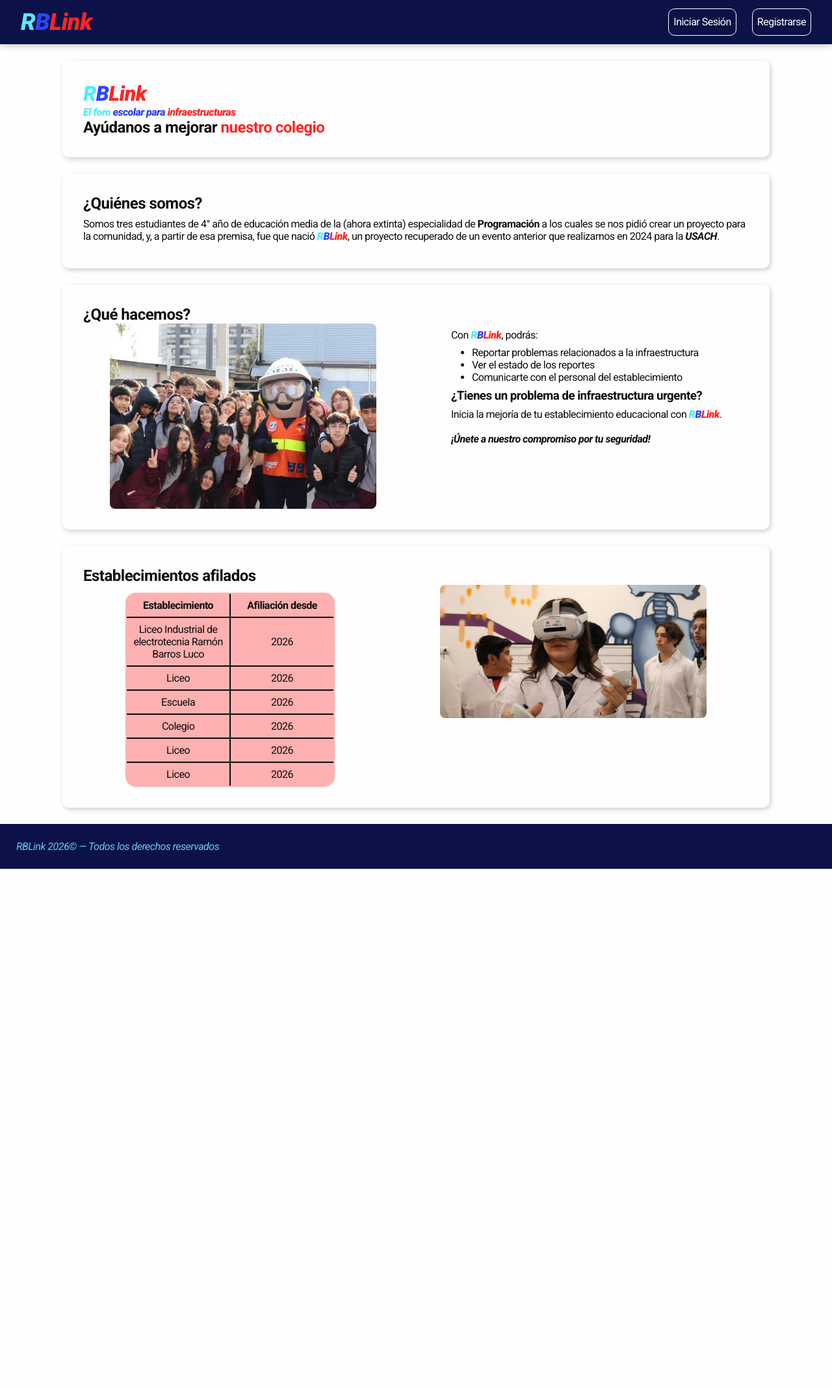
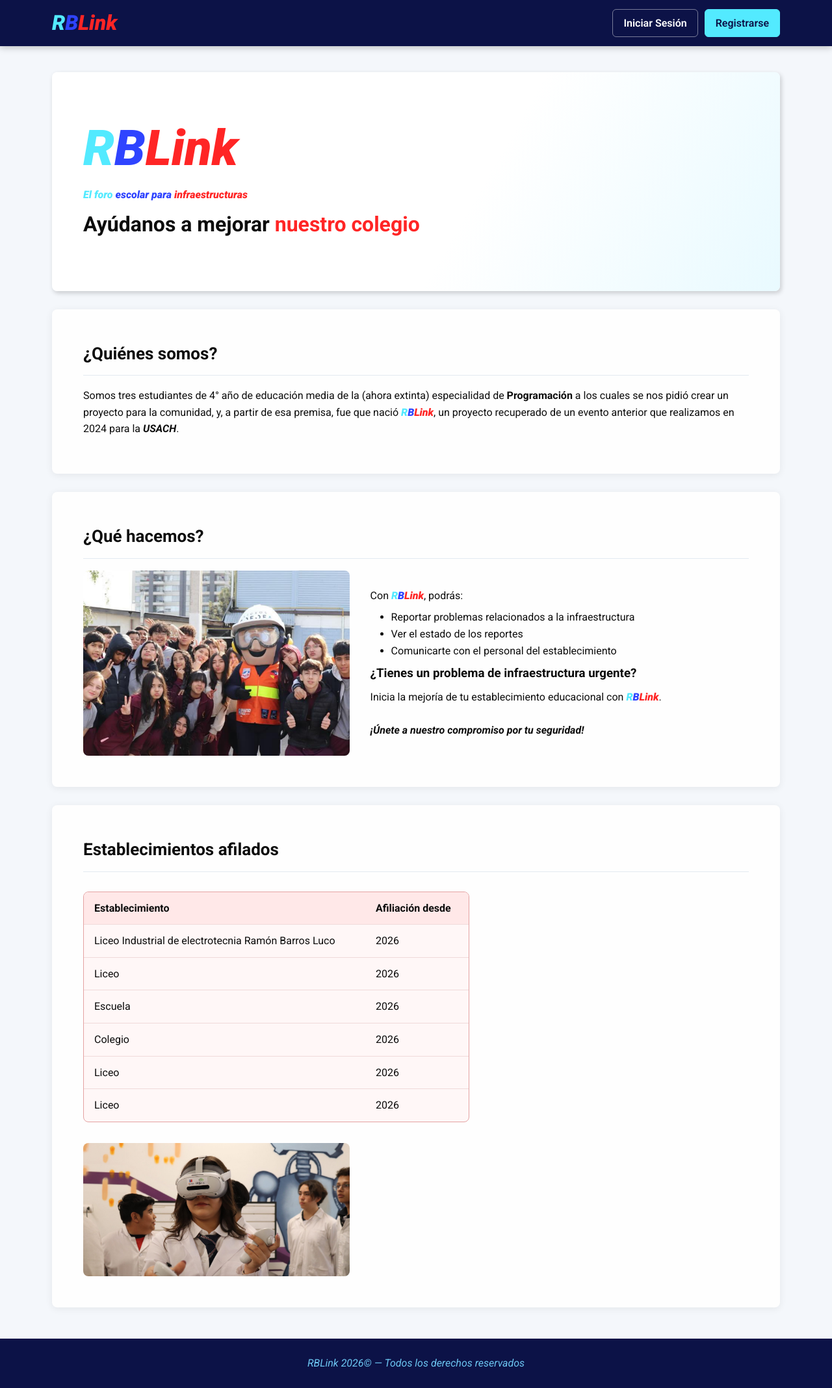
Before and after one commit to SarayPey/RBLink, a Flask app: page / in a window 1280 px wide. Shown: the whole page at 65% size. Before the commit the page ends 1337 px from the top, so only its background shows below. Run offline with Flask 3, Linux system fonts and the light colour scheme.

Commit message:
v0.yanose levii

```diff
--- a/app.py
+++ b/app.py
@@ -40,7 +40,7 @@ def guardar_imagen(archivo, tipo):
 
 @app.route('/')
 def index():
-	return send_from_directory('.', 'index.html')
+	return send_from_directory(app.root_path, 'index.html')
 
 
 
--- a/index.html
+++ b/index.html
@@ -10,8 +10,8 @@
 		<link rel='stylesheet' href='/static/css/colorset.css'>
 		<link rel='stylesheet' href='/static/css/style.css'>
 	</head>
-	<body>
-		<nav>
+	<body class='landing-page'>
+		<nav aria-label='Navegación principal'>
 			<a href='#' class='name'><span class='rblink'><span class='r'>R</span><span class='b'>B</span><span class='link'>Link</span></span></a>
 			<div>
 				<a href='/login'>Iniciar Sesión</a>
--- a/static/css/colorset.css
+++ b/static/css/colorset.css
@@ -16,7 +16,7 @@
 }
 
 body {
-	background-color: var(--w);
+	background-color: #f4f7fb;
 }
 
 nav {
@@ -41,13 +41,14 @@ nav a {
 }
 
 nav div a {
-	border: 1px solid;
+	border: 1px solid #ffffff55;
 }
 
 nav div a:hover {
-	border: 1px solid;
+	border-color: var(--azul);
 	background-color: var(--azul);
 	color: var(--w);
+	transform: translateY(-1px);
 }
 
 header, section {
@@ -108,7 +109,7 @@ input::placeholder, textarea::placeholder {
 }
 
 section table {
-	background-color: var(--rojop)
+	background-color: var(--rojop);
 }
 
 footer {
--- a/static/css/dashboard.css
+++ b/static/css/dashboard.css
@@ -195,8 +195,12 @@
 	gap: 15px;
 	padding: 20px 5px;
 	border-top: 1px solid #0c0c0c12;
+	transition: background-color .18s ease;
 }
 
+.report:hover {
+	background-color: #f8f9fd;
+}
 .report-number {
 	font-size: 14px;
 	font-weight: 800;
--- a/static/css/style.css
+++ b/static/css/style.css
@@ -5,9 +5,9 @@
 	padding: 0;
 	text-decoration: none;
 	box-sizing: border-box;
-	transition: all .2s;
+	transition: none;
 	font-family: roboto, sans-serif;
-	letter-spacing: -0.5px;
+	letter-spacing: 0;
 }
 
 ol, ul {
@@ -37,25 +37,73 @@ body {
 nav {
 	display: flex;
 	justify-content: space-between;
-	padding: 1% 2.5%;
+	align-items: center;
+	flex-wrap: wrap;
+	gap: 12px;
+	padding: 12px clamp(16px, 5vw, 72px);
 }
 
 nav .name {
 	display: flex;
 	align-items: center;
-	font-size: 36px;
+	flex-shrink: 0;
+	font-size: 32px;
 }
 
 nav div {
 	display: flex;
-	gap: 24px;
+	align-items: center;
+	flex-wrap: wrap;
+	gap: 10px;
 }
 
 nav div a {
-	border-radius: 10px;
+	min-height: 40px;
+	border-radius: 8px;
 	align-content: center;
 	font-size: 16px;
-	padding: 7px;
+	padding: 8px 14px;
+	font-weight: 600;
+}
+
+nav div a,
+button,
+input,
+select,
+textarea,
+.new-report,
+.quick-card,
+.profile-button,
+.logout-button {
+	transition: color .18s ease, background-color .18s ease, border-color .18s ease, box-shadow .18s ease, transform .18s ease;
+}
+
+a:focus-visible,
+button:focus-visible,
+input:focus-visible,
+select:focus-visible,
+textarea:focus-visible {
+	outline: 3px solid var(--celeste2);
+	outline-offset: 3px;
+}
+
+@media (max-width: 640px) {
+	nav {
+		padding: 10px 16px;
+	}
+
+	nav .name {
+		font-size: 27px;
+	}
+
+	nav div {
+		gap: 6px;
+	}
+
+	nav div a {
+		padding: 7px 10px;
+		font-size: 14px;
+	}
 }
 
 .rblink {
@@ -106,3 +154,175 @@ footer {
 	width: 100%;
 	bottom: 0px;
 }
+
+.landing-page {
+	line-height: 1.6;
+}
+
+.landing-page nav {
+	position: sticky;
+	top: 0;
+	z-index: 10;
+	align-items: center;
+	padding: 10px max(24px, calc((100% - 1120px) / 2));
+}
+
+.landing-page nav .name {
+	font-size: 32px;
+}
+
+.landing-page nav div {
+	align-items: center;
+	gap: 10px;
+}
+
+.landing-page nav div a {
+	min-height: 42px;
+	padding: 8px 16px;
+	border-radius: 6px;
+	font-weight: 600;
+}
+
+.landing-page nav div a:first-child {
+	border-color: #ffffff70;
+}
+
+.landing-page nav div a:last-child {
+	border-color: var(--celeste);
+	background-color: var(--celeste);
+	color: var(--azulfondo);
+}
+
+.landing-page nav div a:hover {
+	transform: translateY(-1px);
+	background-color: var(--azul);
+	color: var(--w);
+}
+
+.landing-page nav a:focus-visible {
+	outline: 3px solid var(--celeste);
+	outline-offset: 3px;
+}
+
+.landing-page header,
+.landing-page section {
+	width: min(1120px, calc(100% - 48px));
+	margin: 28px auto;
+	padding: clamp(24px, 4vw, 48px);
+	border-radius: 8px;
+}
+
+.landing-page header {
+	margin-top: 40px;
+	padding-top: clamp(40px, 7vw, 76px);
+	padding-bottom: clamp(40px, 7vw, 76px);
+	background: linear-gradient(120deg, #ffffff 58%, #e9faff);
+}
+
+.landing-page .nameH {
+	font-size: clamp(48px, 7vw, 76px);
+	line-height: 1.1;
+}
+
+.landing-page header h4 {
+	margin: 16px 0 8px;
+	font-size: 16px;
+	font-weight: 700;
+}
+
+.landing-page header h2 {
+	font-size: clamp(22px, 3vw, 32px);
+}
+
+.landing-page section {
+	box-shadow: 0 2px 12px #0c0c0c12;
+}
+
+.landing-page section > h2 {
+	margin-bottom: 18px;
+	padding-bottom: 12px;
+	border-bottom: 1px solid #e3eaf1;
+	font-size: 26px;
+}
+
+.landing-page .textoIm {
+	align-items: center;
+	justify-content: space-between;
+}
+
+.landing-page .textoIm > img {
+	width: min(40%, 420px);
+	height: auto;
+	object-fit: cover;
+	border-radius: 8px;
+}
+
+.landing-page .texto {
+	flex: 1 1 340px;
+}
+
+.landing-page section table {
+	width: min(58%, 640px);
+	border: 1px solid #e4a2a2;
+	border-collapse: separate;
+	border-spacing: 0;
+	border-radius: 8px;
+	background-color: #fff7f7;
+}
+
+.landing-page section th,
+.landing-page section td {
+	width: auto;
+	padding: 12px 16px;
+	border: 0;
+	border-bottom: 1px solid #f0dada;
+	text-align: left;
+}
+
+.landing-page section th {
+	background-color: #ffe8e8;
+}
+
+.landing-page section tbody tr:last-child td {
+	border-bottom: 0;
+}
+
+.landing-page footer {
+	margin-top: 48px;
+	text-align: center;
+}
+
+@media (max-width: 640px) {
+	.landing-page nav {
+		padding: 10px 16px;
+	}
+
+	.landing-page nav .name {
+		font-size: 27px;
+	}
+
+	.landing-page nav div {
+		gap: 6px;
+	}
+
+	.landing-page nav div a {
+		padding: 7px 10px;
+		font-size: 14px;
+	}
+
+	.landing-page header,
+	.landing-page section {
+		width: calc(100% - 28px);
+		margin: 16px auto;
+		padding: 24px 20px;
+	}
+
+	.landing-page header {
+		margin-top: 20px;
+	}
+
+	.landing-page .textoIm > img,
+	.landing-page section table {
+		width: 100%;
+	}
+}
```
